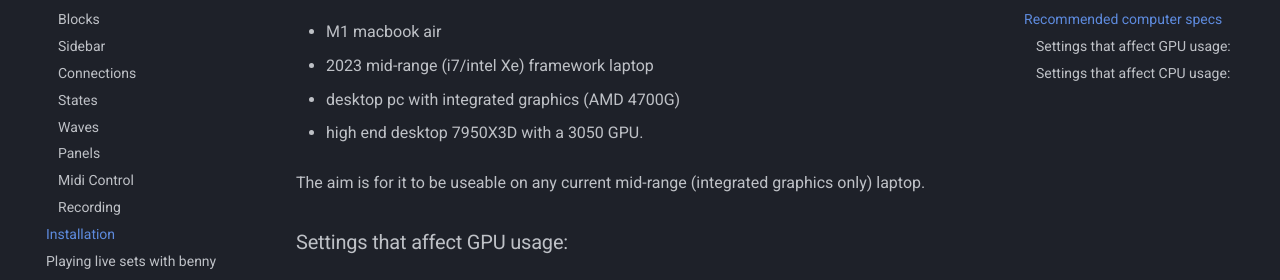
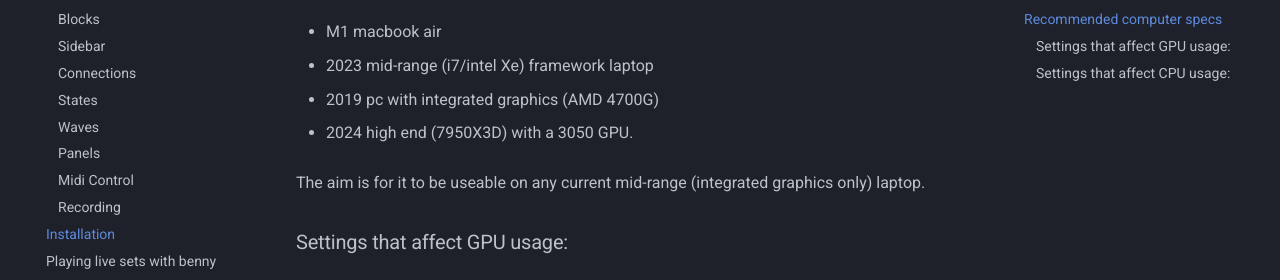
Before and after one commit to playbenny/benny_manual, an MkDocs documentation site: the page built from docs/installation.md, in a window 1280 px wide and 900 px high, scrolled down 1738 px. Shown: the part 170-450 px from the top of the window. Built offline with MkDocs 1.6.1 and Material for MkDocs 9.7.7, drawn with Linux system fonts in a browser that asks for light colours.

Commit message:
Update installation.md

```diff
--- a/docs/installation.md
+++ b/docs/installation.md
@@ -52,9 +52,9 @@ Currently benny is tested against:
 
 - 2023 mid-range (i7/intel Xe) framework laptop
 
-- desktop pc with integrated graphics (AMD 4700G)
+- 2019 pc with integrated graphics (AMD 4700G)
 
-- high end desktop 7950X3D with a 3050 GPU.
+- 2024 high end (7950X3D) with a 3050 GPU.
 
 The aim is for it to be useable on any current mid-range (integrated graphics only) laptop.
 
```
